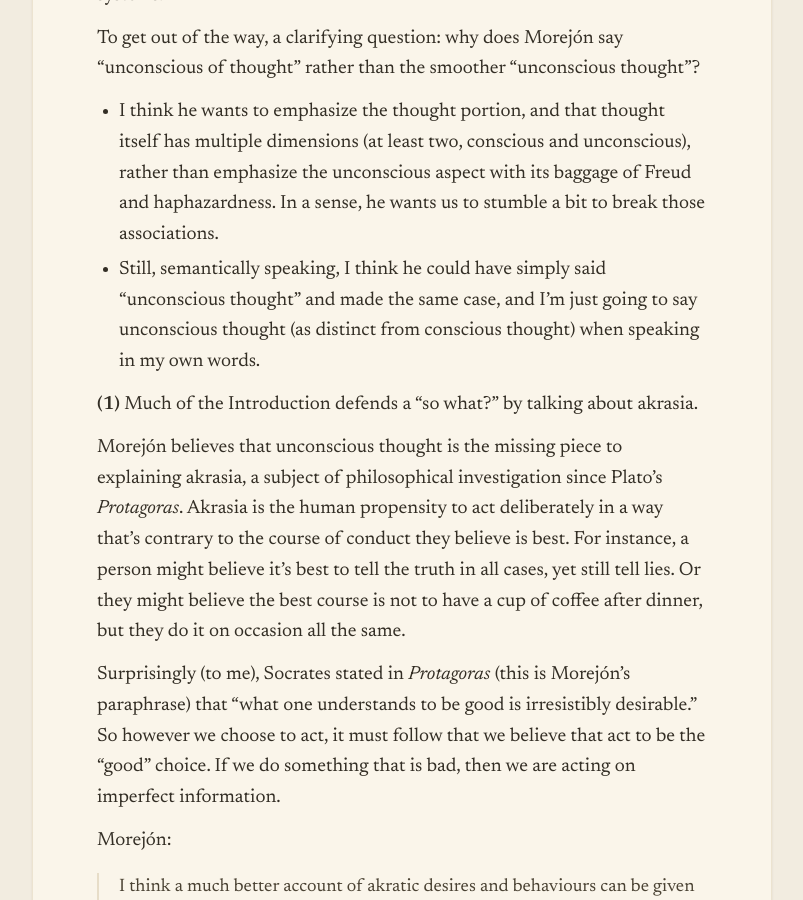
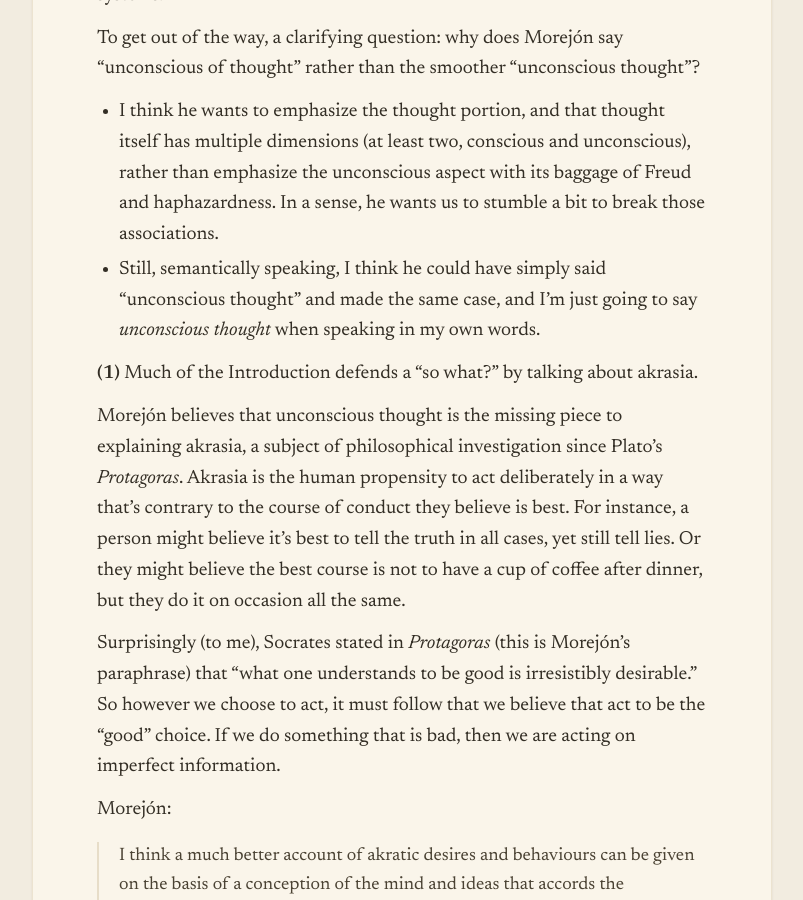
Before and after one commit to lauramoorewrites-del/treasury, a Jekyll site: the page built from _pages/the-unconscious-of-thought.md, in a window 1280 px wide and 900 px high, scrolled down 1143 px. Shown: the whole window, without its empty margins (238-1041 px from the left). Built offline with Jekyll 4.4.1, drawn with Linux system fonts in a browser that asks for light colours.

Commit message:
Italicize unconscious thought in Unconscious of Thought entry
Co-Authored-By: Claude Opus 4.6 (1M context) <noreply@anthropic.com>

```diff
--- a/_pages/the-unconscious-of-thought.md
+++ b/_pages/the-unconscious-of-thought.md
@@ -19,7 +19,7 @@ A good statement of Morejón's thesis: "I contend that a rational reconstruction
 To get out of the way, a clarifying question: why does Morejón say "unconscious of thought" rather than the smoother "unconscious thought"?
 
 - I think he wants to emphasize the thought portion, and that thought itself has multiple dimensions (at least two, conscious and unconscious), rather than emphasize the unconscious aspect with its baggage of Freud and haphazardness. In a sense, he wants us to stumble a bit to break those associations.
-- Still, semantically speaking, I think he could have simply said "unconscious thought" and made the same case, and I'm just going to say unconscious thought (as distinct from conscious thought) when speaking in my own words.
+- Still, semantically speaking, I think he could have simply said "unconscious thought" and made the same case, and I'm just going to say <i>unconscious thought</i> when speaking in my own words.
 
 **(1)** Much of the Introduction defends a "so what?" by talking about akrasia.
 
```
